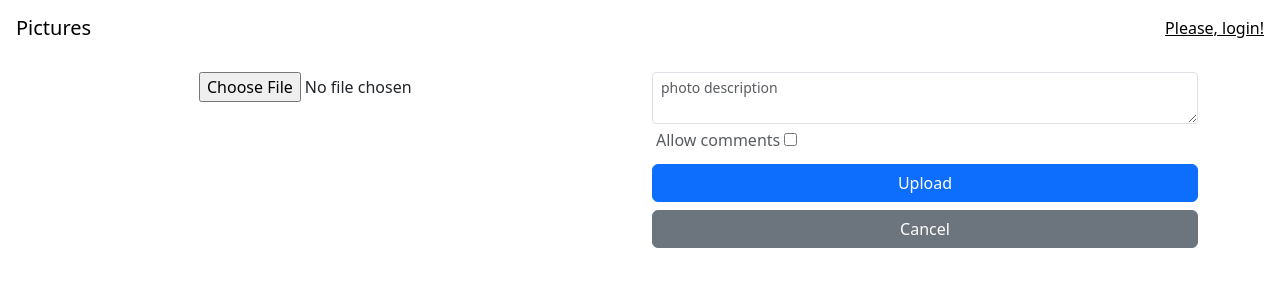
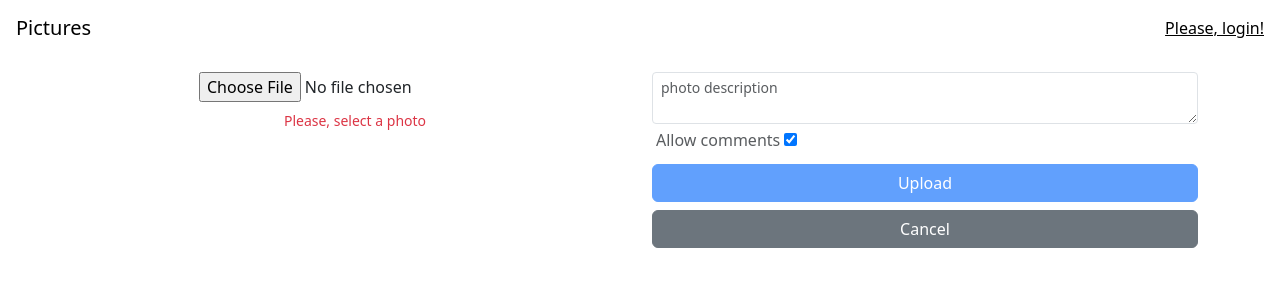
Before and after one commit to MatheusCamposFreitas/Pictures, an Angular app: page /p/add in a window 1280 px wide. Shown: the top 300 px of the page. Built offline with nearby package versions, Linux system fonts and the light colour scheme.

Commit message:
Adicionando validadores no photo-form

```diff
--- a/src/app/photos/photo-form/photo-form.component.html
+++ b/src/app/photos/photo-form/photo-form.component.html
@@ -1,23 +1,25 @@
 <div class="container mt-5">
-    <form class="row">
+    <form [formGroup]="photoForm" class="row">
         <div class="col-md-6 text-center">
-            <input type="file" accept="image/*">
+            <input formControlName="file" type="file" accept="image/*">
+            <app-vmessage message="Please, select a photo" *ngIf="photoForm.get('file')?.hasError('required')"></app-vmessage>
         </div>
 
         <div class="col-md-6">
             <div class="form-group">
-                <textarea class="form-control form-control-sm" placeholder="photo description"></textarea>
+                <textarea formControlName="description" class="form-control form-control-sm" placeholder="photo description"></textarea>
+                <app-vmessage message="Max lenght is 255" *ngIf="photoForm.get('description')?.hasError('maxlength')"></app-vmessage>
             </div>
 
             <div class="form-group p-1">
                 <label class="text-muted">
                     Allow comments
-                    <input type="checkbox">
+                    <input formControlName="allowComments" type="checkbox">
                 </label>
             </div>
 
             <div class="d-grid gap-2 my-2">
-                <button type="submit" class="btn btn-primary btn-block">
+                <button [disabled]="photoForm.invalid" type="submit" class="btn btn-primary btn-block">
                     Upload
                 </button>
 
--- a/src/app/photos/photo-form/photo-form.component.ts
+++ b/src/app/photos/photo-form/photo-form.component.ts
@@ -1,4 +1,5 @@
 import { Component } from '@angular/core';
+import { FormBuilder, FormGroup, Validators } from '@angular/forms';
 
 @Component({
   selector: 'app-photo-form',
@@ -7,4 +8,13 @@ import { Component } from '@angular/core';
 })
 export class PhotoFormComponent {
 
+  photoForm!: FormGroup;
+
+  constructor(private formBuilder: FormBuilder) {
+    this.photoForm = this.formBuilder.group({
+      file: ['', Validators.required],
+      description: ['', Validators.maxLength(255)],
+      allowComments: [true]
+    });
+  }
 }
```
